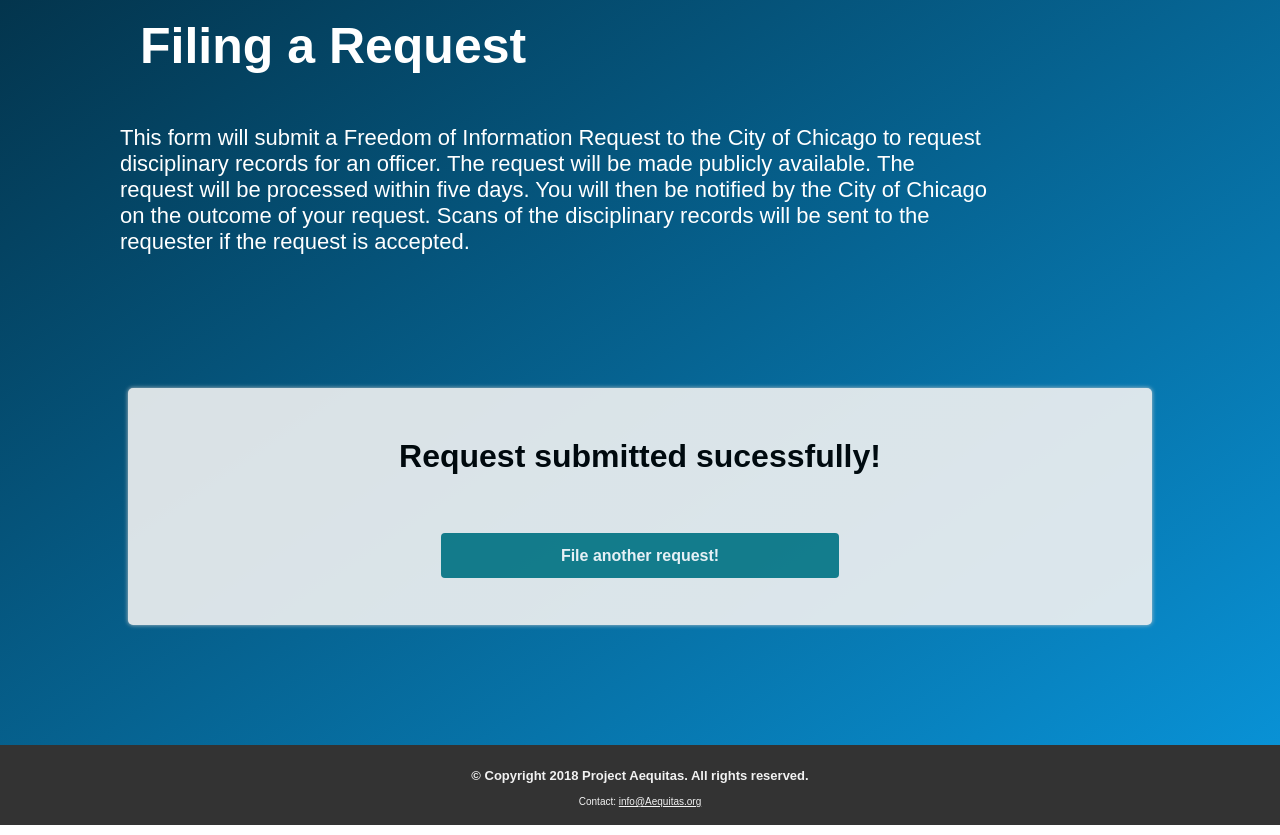
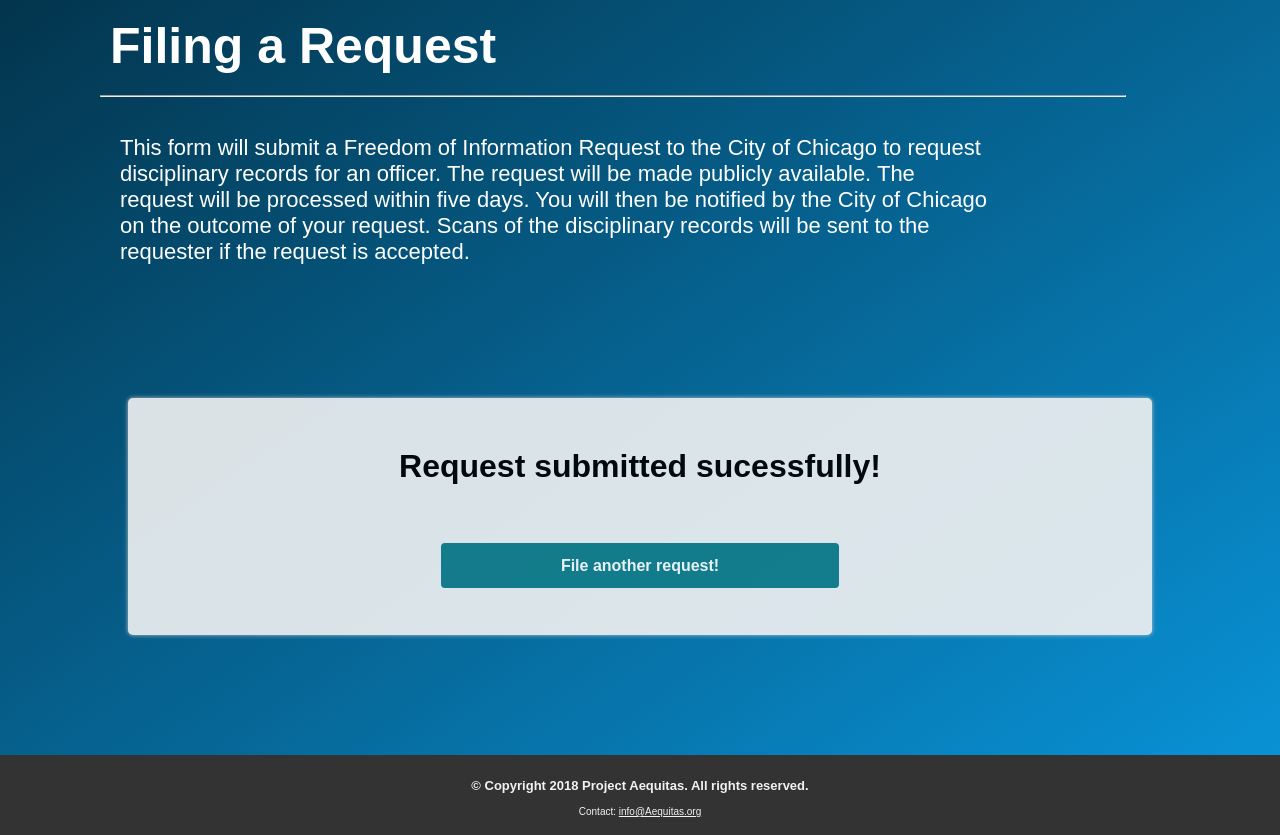
Before and after one commit to prachu95/hci330project, a plain HTML site: page FoIA_page_success.html in a window 1280 px wide. Shown: the part 46-881 px from the top of the page. Drawn offline with Linux system fonts and the light colour scheme.

Commit message:
Updated FOIA success

```diff
--- a/FoIA_page_success.html
+++ b/FoIA_page_success.html
@@ -16,13 +16,15 @@
 	<a style="background-color: #DC0028" href="FoIA_page.html">FoIA</a>
 </div>
 
+<h2 id="page_title" style="padding-left:100;">Filing a Request</h2>
+<hr id="common_hr">
 <div class="FoIA_info">
-	<h2 id="page_title" style="padding-left:110;">Filing a Request</h2>
-	<p id="page_body">This form will submit a Freedom of Information Request to the City of Chicago
-	to request disciplinary records for an officer. The request will be made publicly available. The request
-	will be processed within five days. You will then be notified by the City of Chicago on the outcome of your
-	request. Scans of the disciplinary records will be sent to the requester if the request is accepted.</p>
+  <p id="page_body">This form will submit a Freedom of Information Request to the City of Chicago
+  to request disciplinary records for an officer. The request will be made publicly available. The request
+  will be processed within five days. You will then be notified by the City of Chicago on the outcome of your
+  request. Scans of the disciplinary records will be sent to the requester if the request is accepted.</p>
 </div>
+
 
 <div class= "form_area">
 	<h1 id="confirm_text">Request submitted sucessfully!</h1>
```
